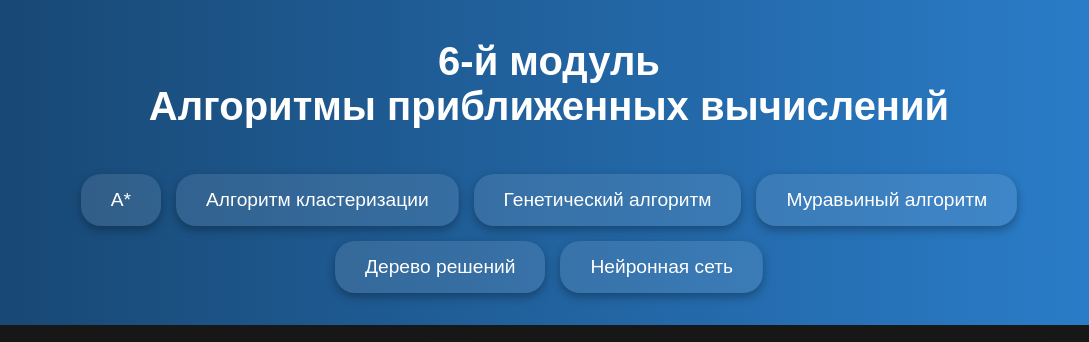
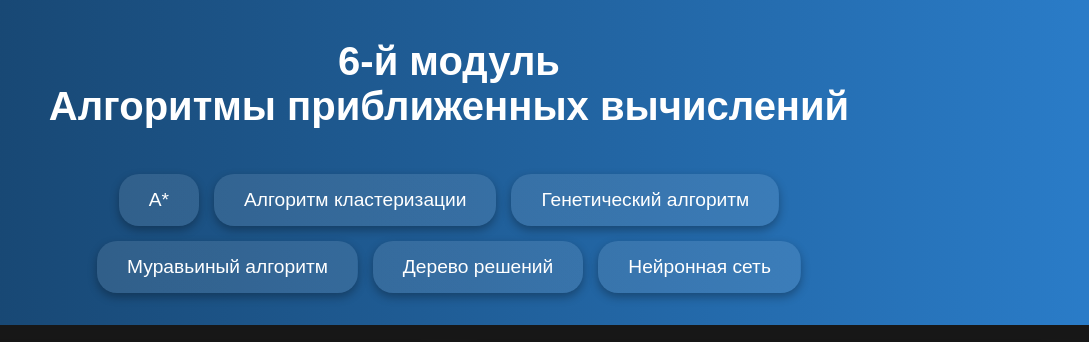
Before and after one commit to nullusbtw/web, a plain HTML site: page pages/index.html in a window 1280 px wide. Shown: the top 342 px of the page, 191-1280 px from the left. Drawn offline with Linux system fonts and the light colour scheme.

Commit message:
Update style.css

```diff
--- a/pages/style.css
+++ b/pages/style.css
@@ -26,11 +26,9 @@ h1 {
     transform: scale(1.05);
 }
 .header-content {
-    flex-direction: column;
-    justify-content: center;
+    flex: 1;
     text-align: center;
-    display: flex;
-    flex: 1;
+    margin-right: 200px;
 }
 .algorithms {
     display: flex;
```
